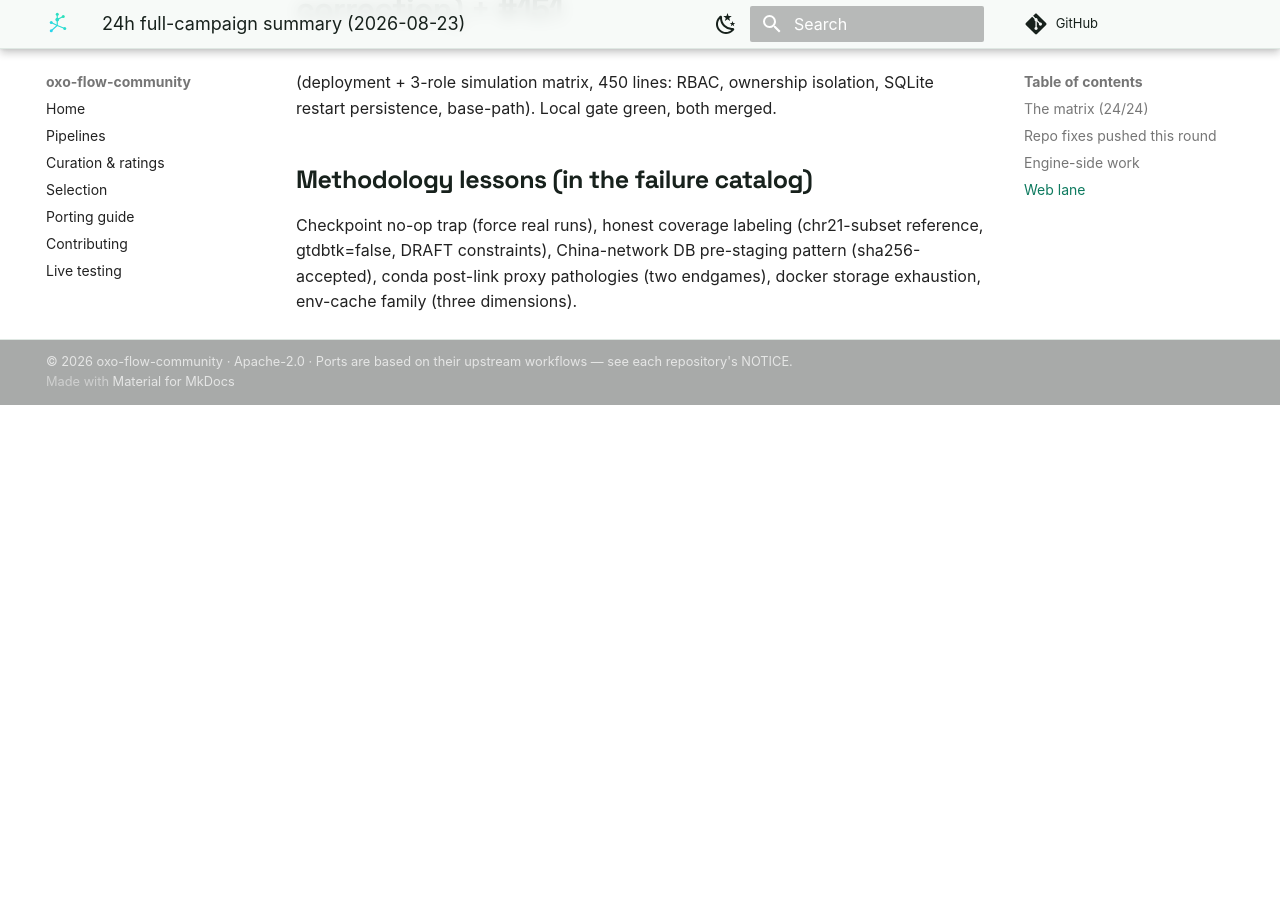
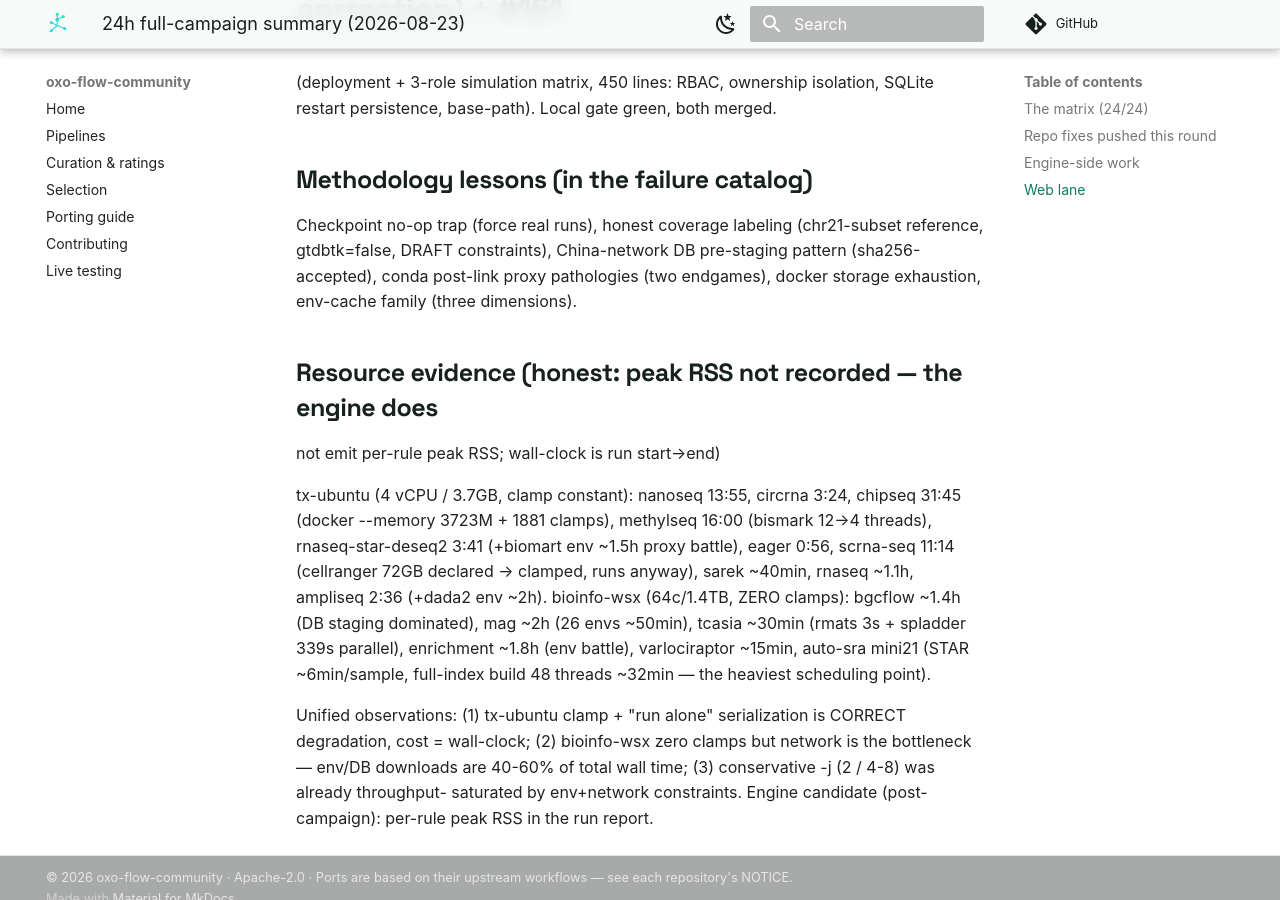
Before and after one commit to oxo-flow-community/oxo-flow-community.github.io, an MkDocs documentation site: the page built from docs/about/audits/2026-08-campaign-summary.md, in a window 1280 px wide and 900 px high, scrolled down 2520 px. Built offline with MkDocs 1.6.1 and Material for MkDocs 9.7.7, drawn with Linux system fonts in a browser that asks for light colours; comment, search, counter and statistics services are not loaded; before the commit the page ends 2925 px from its top, so only the background shows below that.

Commit message:
docs(audit): campaign summary gains resource-evidence section (clamp behavior + unified observations)

```diff
--- a/docs/about/audits/2026-08-campaign-summary.md
+++ b/docs/about/audits/2026-08-campaign-summary.md
@@ -69,3 +69,24 @@ Checkpoint no-op trap (force real runs), honest coverage labeling
 DB pre-staging pattern (sha256-accepted), conda post-link proxy
 pathologies (two endgames), docker storage exhaustion, env-cache family
 (three dimensions).
+
+## Resource evidence (honest: peak RSS not recorded — the engine does
+not emit per-rule peak RSS; wall-clock is run start→end)
+
+tx-ubuntu (4 vCPU / 3.7GB, clamp constant): nanoseq 13:55, circrna
+3:24, chipseq 31:45 (docker --memory 3723M + 1881 clamps), methylseq
+16:00 (bismark 12→4 threads), rnaseq-star-deseq2 3:41 (+biomart env
+~1.5h proxy battle), eager 0:56, scrna-seq 11:14 (cellranger 72GB
+declared → clamped, runs anyway), sarek ~40min, rnaseq ~1.1h,
+ampliseq 2:36 (+dada2 env ~2h). bioinfo-wsx (64c/1.4TB, ZERO clamps):
+bgcflow ~1.4h (DB staging dominated), mag ~2h (26 envs ~50min),
+tcasia ~30min (rmats 3s + spladder 339s parallel), enrichment ~1.8h
+(env battle), varlociraptor ~15min, auto-sra mini21 (STAR ~6min/sample,
+full-index build 48 threads ~32min — the heaviest scheduling point).
+
+Unified observations: (1) tx-ubuntu clamp + "run alone" serialization
+is CORRECT degradation, cost = wall-clock; (2) bioinfo-wsx zero clamps
+but network is the bottleneck — env/DB downloads are 40-60% of total
+wall time; (3) conservative -j (2 / 4-8) was already throughput-
+saturated by env+network constraints. Engine candidate (post-campaign):
+per-rule peak RSS in the run report.
```
